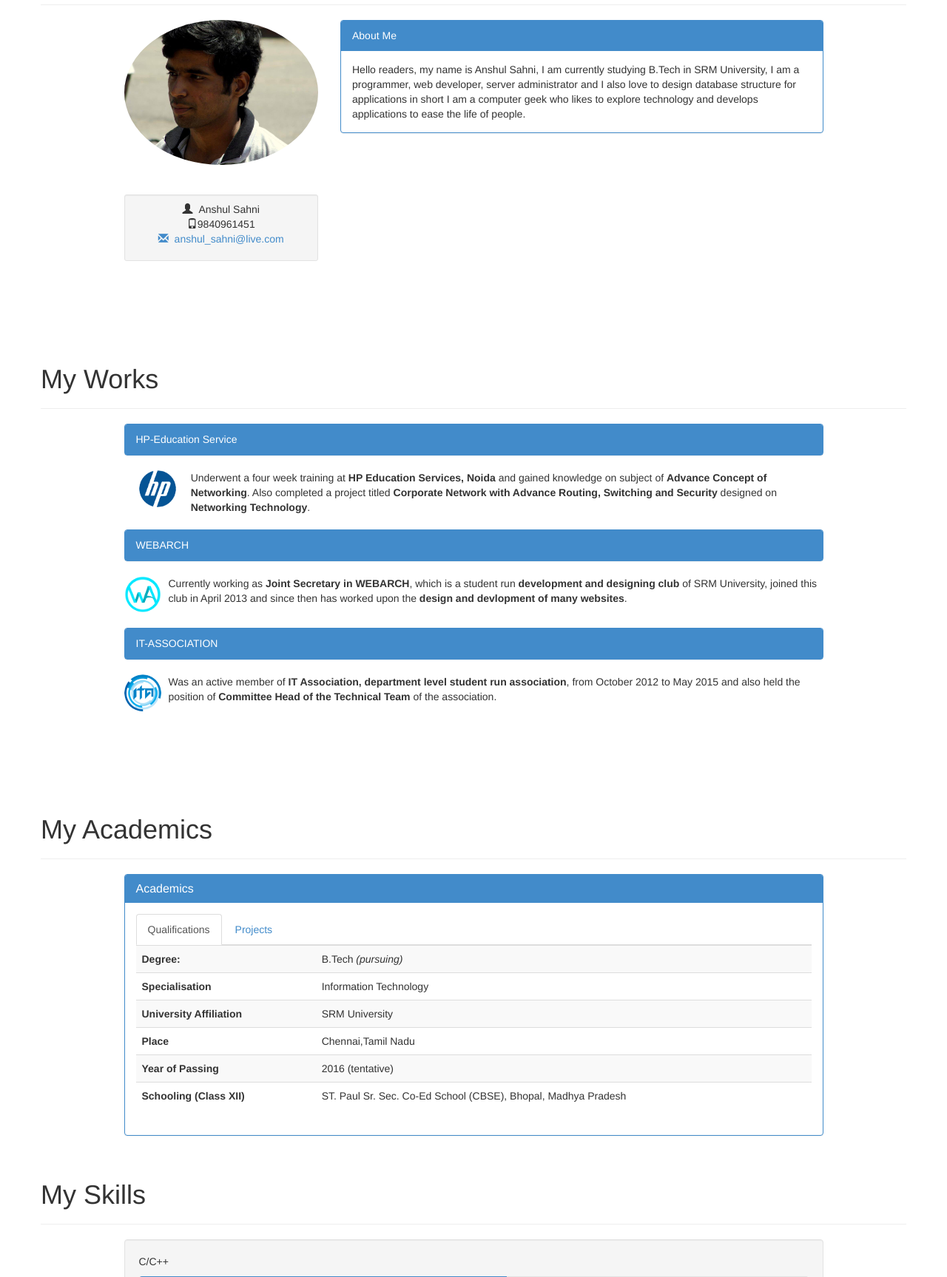
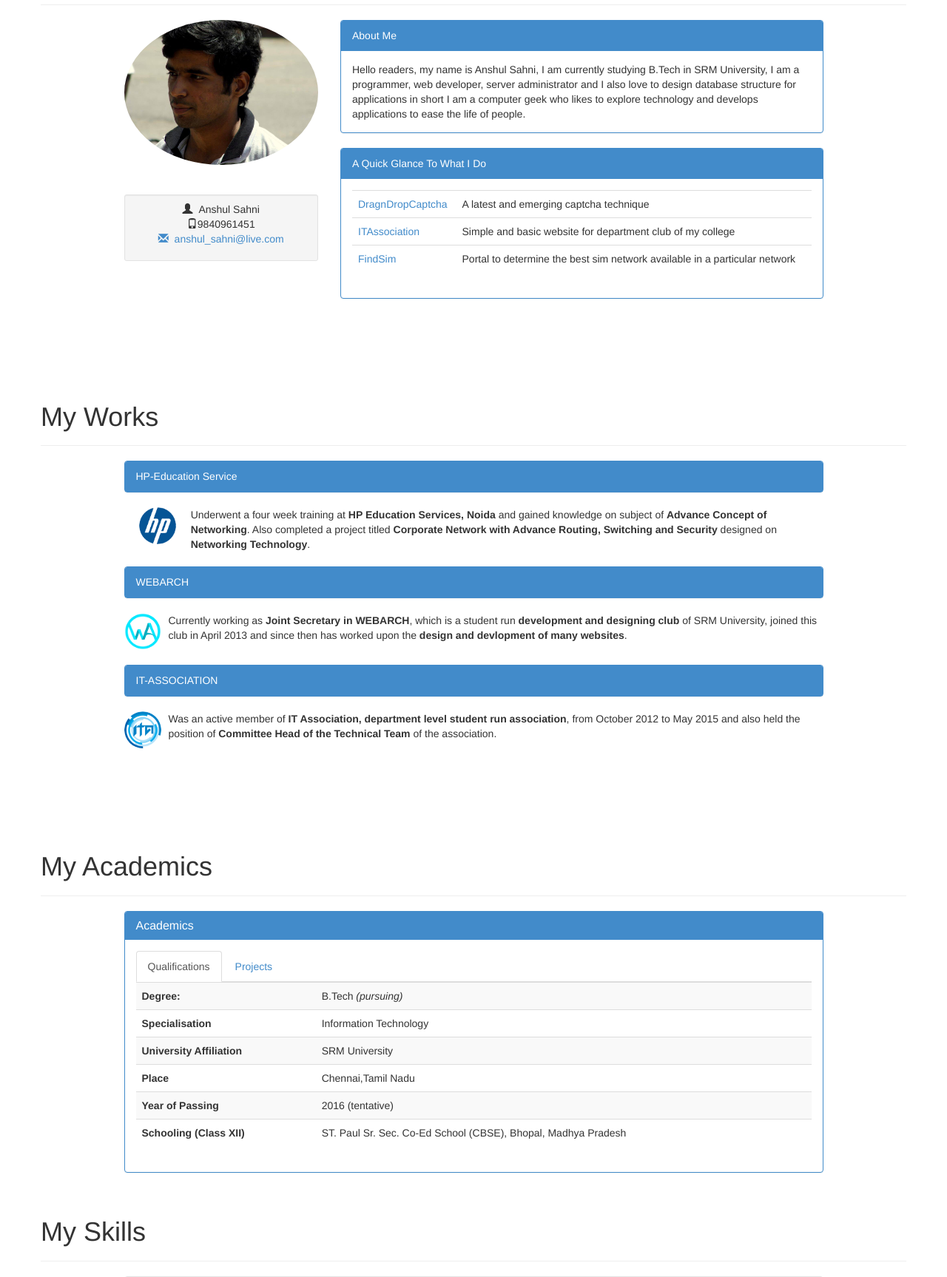
Before and after one commit to anshulsahni/anshul.me, a PHP site: page / in a window 1280 px wide. Shown: the part 193-1920 px from the top of the page at 74% size. Run offline with PHP 8.4, Linux system fonts and the light colour scheme.

Commit message:
added new links to projects

```diff
--- a/index.php
+++ b/index.php
@@ -72,6 +72,27 @@
 						</div>
 						<div class='panel-body'>
 							Hello readers, my name is Anshul Sahni, I am currently studying B.Tech in SRM University, I am a programmer, web developer, server administrator and I also love to design database structure for applications in short I am a computer geek who likes to explore technology and develops applications to ease the life of people.
+						</div>
+					</div>
+					<div class='panel panel-primary'>
+						<div class='panel-heading'>
+							A Quick Glance To What I Do
+						</div>
+						<div class='panel-body'>
+							<table class='table'>
+								<tr>
+									<td> <a href="http://zerorush.xyz/archive/dragndrop" target="_blank">DragnDropCaptcha</a> </td>
+									<td> A latest and emerging captcha technique</td>
+								</tr>
+								<tr>
+									<td> <a href="http://zerorush.xyz/archive/it.in" target="_blank">ITAssociation</a> </td>
+									<td> Simple and basic website for department club of my college </td>
+								</tr>
+								<tr>
+									<td> <a href="http://zerorush.xyz/archive/findsim" target="_blank">FindSim</a> </td>
+									<td> Portal to determine the best sim network available in a particular network </td>
+								</tr>
+							</table>
 						</div>
 					</div>
 				</div>
```
